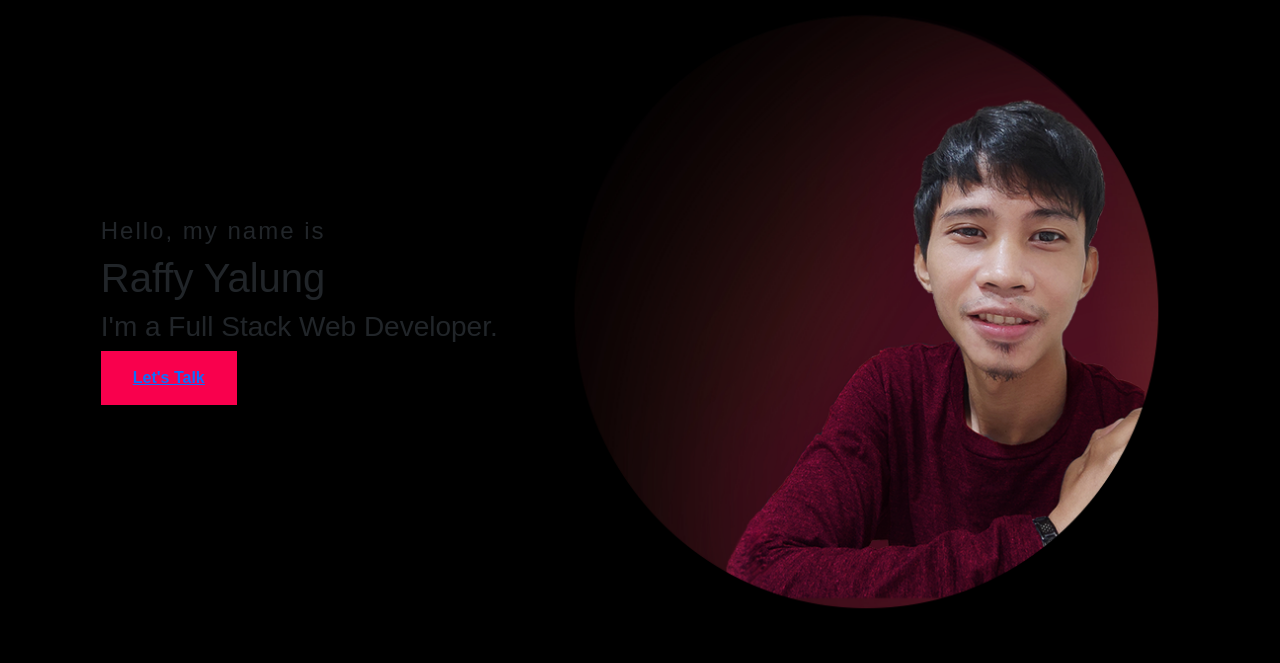
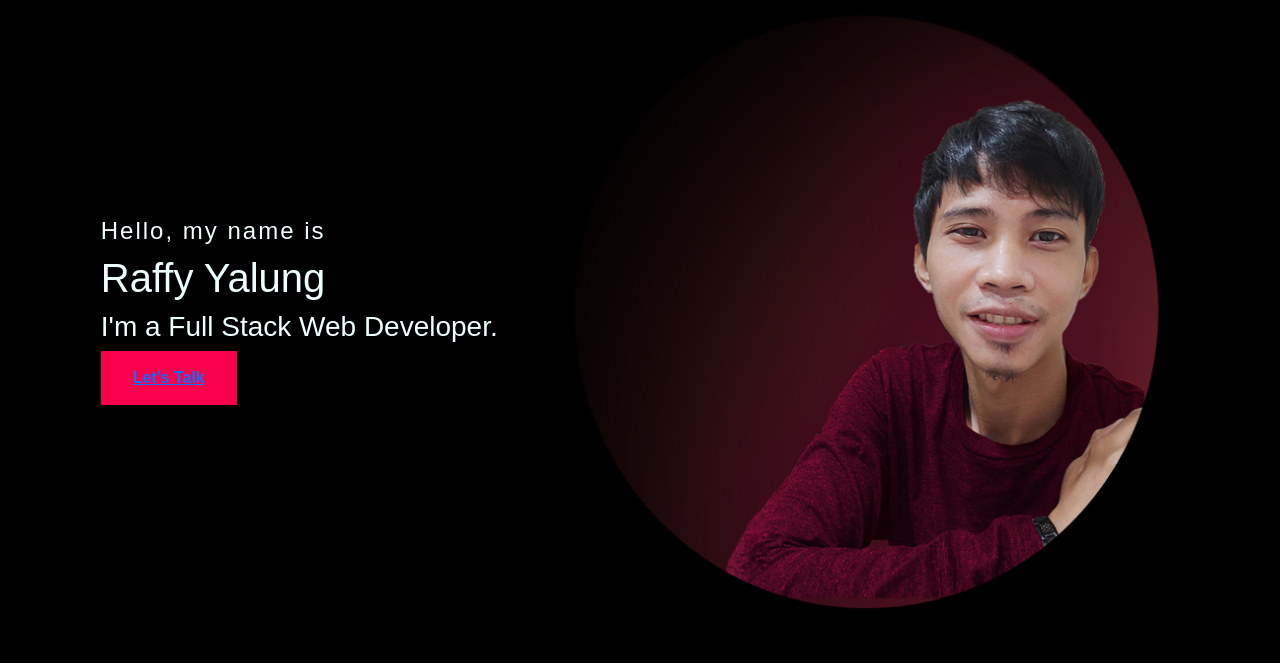
Before and after one commit to Raffyyalung/MyTestPortfolio, a plain HTML site: page index.html in a window 1280 px wide. Shown: the part 80-743 px from the top of the page. Drawn offline with nearby package versions, Linux system fonts and the light colour scheme.

```diff
--- a/style.css
+++ b/style.css
@@ -103,6 +103,9 @@ h4{
 .content button:hover{
     transform:scale(1.2);
     box-shadow: 0 0 5px 3px #f9004d;
+}
+.intro{
+    color: azure;
 }
 .main img{
         width:630px;
```
Also changed, not shown: index.html (+0 -1 lines).
